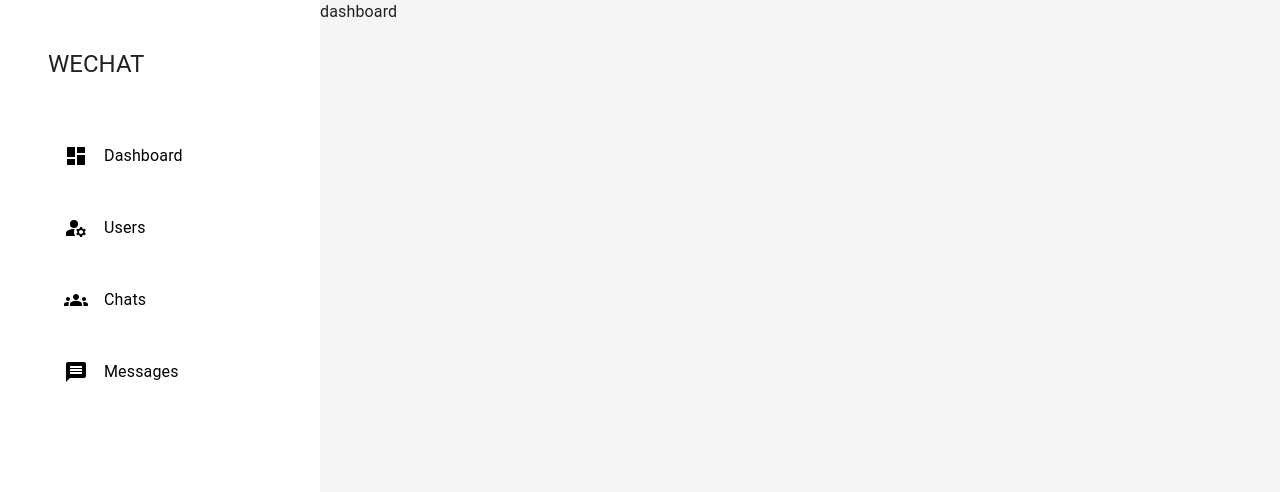
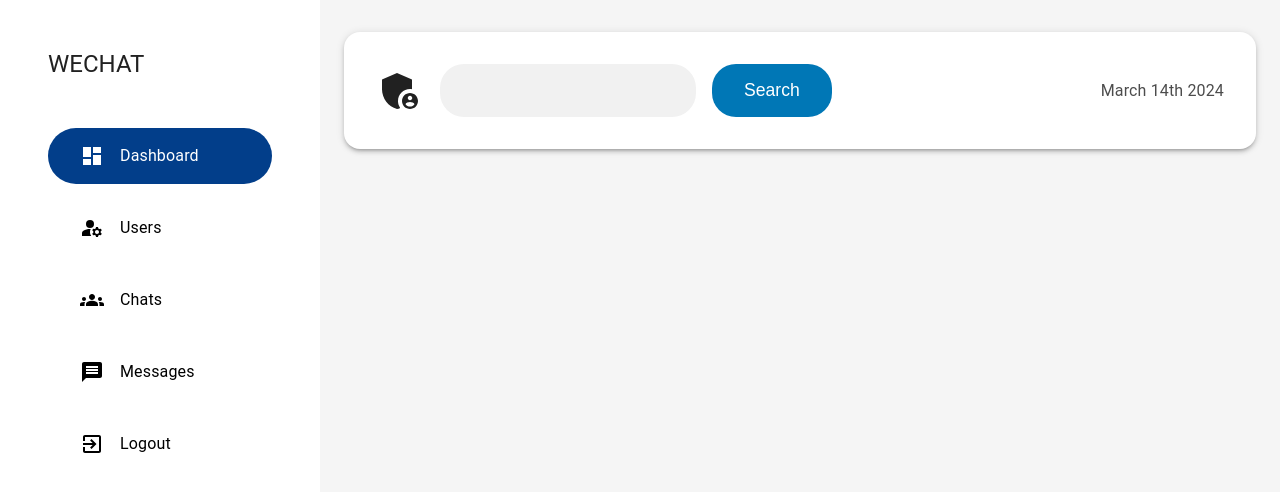
Before and after one commit to Sanskar-12/wechat-frontend, a React (Vite) app: page /admin/dashboard in a window 1280 px wide. Shown: the top 492 px of the page. Built offline with nearby package versions, Linux system fonts and the light colour scheme.

Commit message:
admin continue

```diff
--- a/src/App.jsx
+++ b/src/App.jsx
@@ -12,6 +12,9 @@
 
 const AdminLogin = lazy(() => import("../src/admin/AdminLogin"));
 const AdminDashboard = lazy(() => import("../src/admin/AdminDashboard"));
+const UserManagement = lazy(() => import("../src/admin/UserManagement"));
+const ChatManagement = lazy(() => import("../src/admin/ChatManagement"));
+const MessageManagement = lazy(() => import("../src/admin/MessageManagement"));
 
 const App = () => {
   let user = true;
@@ -37,6 +40,9 @@
 
           <Route path="/admin/login" element={<AdminLogin />} />
           <Route path="/admin/dashboard" element={<AdminDashboard />} />
+          <Route path="/admin/users-management" element={<UserManagement />} />
+          <Route path="/admin/chats-management" element={<ChatManagement />} />
+          <Route path="/admin/messages" element={<MessageManagement />} />
           <Route path="*" element={<NotFound />} />
         </Routes>
       </Suspense>
--- a/src/admin/AdminDashboard.jsx
+++ b/src/admin/AdminDashboard.jsx
@@ -1,7 +1,53 @@
+import { AdminPanelSettings as AdminPanelSettingsIcon } from "@mui/icons-material";
 import AdminLayout from "../components/layout/AdminLayout";
+import { Container, Paper, Stack, Typography, Box } from "@mui/material";
+import moment from "moment";
+import {
+  CurveButton,
+  SearchField,
+} from "../components/styles/StyledComponents";
 
 const AdminDashboard = () => {
-  return <AdminLayout>dashboard</AdminLayout>;
+  const AppBar = (
+    <>
+      <Paper
+        elevation={3}
+        sx={{
+          padding: "2rem",
+          margin: "2rem 0",
+          borderRadius: "1rem",
+        }}
+      >
+        <Stack direction={"row"} alignItems={"center"} spacing={"1rem"}>
+          <AdminPanelSettingsIcon
+            sx={{
+              fontSize: "3rem",
+            }}
+          />
+          <SearchField />
+
+          <CurveButton>Search</CurveButton>
+          <Box flexGrow={1} />
+          <Typography
+            display={{
+              xs: "none",
+              lg: "block",
+            }}
+            color={"rgba(0,0,0,0.7)"}
+            textAlign={"center"}
+          >
+            {moment().format("MMMM Do YYYY")}
+          </Typography>
+        </Stack>
+      </Paper>
+    </>
+  );
+
+  return (
+    <AdminLayout>
+      <Container component={"main"}>{AppBar}</Container>
+    </AdminLayout>
+  );
 };
 
 export default AdminDashboard;
--- /dev/null
+++ b/src/admin/ChatManagement.jsx
@@ -0,0 +1,7 @@
+import AdminLayout from "../components/layout/AdminLayout";
+
+const ChatManagement = () => {
+  return <AdminLayout></AdminLayout>;
+};
+
+export default ChatManagement;
--- /dev/null
+++ b/src/admin/MessageManagement.jsx
@@ -0,0 +1,11 @@
+import AdminLayout from "../components/layout/AdminLayout";
+
+const MessageManagement = () => {
+  return (
+    <AdminLayout>
+      <div>Message Management</div>
+    </AdminLayout>
+  );
+};
+
+export default MessageManagement;
--- /dev/null
+++ b/src/admin/UserManagement.jsx
@@ -0,0 +1,11 @@
+import AdminLayout from "../components/layout/AdminLayout";
+
+const UserManagement = () => {
+  return (
+    <AdminLayout>
+      <div>User Management</div>
+    </AdminLayout>
+  );
+};
+
+export default UserManagement;
--- a/src/components/layout/AdminLayout.jsx
+++ b/src/components/layout/AdminLayout.jsx
@@ -2,6 +2,7 @@
 import {
   Close as CloseIcon,
   Dashboard as DashboardIcon,
+  ExitToApp as ExitToAppIcon,
   Groups as GroupsIcon,
   ManageAccounts as ManageAccountsIcon,
   Menu as MenuIcon,
@@ -15,9 +16,10 @@
   Stack,
   Typography,
 } from "@mui/material";
+import { styled } from "@mui/material";
 import { useState } from "react";
-import { useLocation } from "react-router-dom";
-import { Link } from "../styles/StyledComponents";
+import { useLocation, Link as LinkComponent } from "react-router-dom";
+import { Navigate } from "react-router-dom";
 
 const routes = [
   {
@@ -42,8 +44,22 @@
   },
 ];
 
+const Link = styled(LinkComponent)`
+  text-decoration: none;
+  border-radius: 2rem;
+  padding: 1rem 2rem;
+  color: black;
+  &:hover {
+    color: rgba(0, 0, 0, 0.54);
+  }
+`;
+
 const Sidebar = ({ w = "100%" }) => {
   const location = useLocation();
+
+  const logoutHandler = () => {
+    console.log("Logout");
+  };
 
   return (
     <Stack width={w} direction={"column"} p={"3rem"} spacing={"3rem"}>
@@ -53,19 +69,39 @@
 
       <Stack spacing={"1rem"}>
         {routes.map((route) => (
-          <Link to={route.path} key={route.path}>
+          <Link
+            to={route.path}
+            key={route.path}
+            sx={
+              location.pathname === route.path && {
+                bgcolor: "#023E8A",
+                color: "white",
+                ":hover": {
+                  color: "white",
+                },
+              }
+            }
+          >
             <Stack direction={"row"} alignItems={"center"} spacing="1rem">
               {route.icon}
               <Typography>{route.name}</Typography>
             </Stack>
           </Link>
         ))}
+        <Link onClick={logoutHandler}>
+          <Stack direction={"row"} alignItems={"center"} spacing="1rem">
+            <ExitToAppIcon />
+            <Typography>Logout</Typography>
+          </Stack>
+        </Link>
       </Stack>
     </Stack>
   );
 };
 
 const AdminLayout = ({ children }) => {
+  const isAdmin = true;
+
   const [isMobile, setIsMobile] = useState(false);
 
   const handleMobile = () => {
@@ -75,6 +111,10 @@
   const handleClose = () => {
     setIsMobile(false);
   };
+
+  if (!isAdmin) {
+    return <Navigate to={"/admin/login"} />;
+  }
 
   return (
     <Grid container minHeight={"100vh"}>
--- a/src/components/styles/StyledComponents.jsx
+++ b/src/components/styles/StyledComponents.jsx
@@ -31,3 +31,27 @@
   border-radius: 1.5rem;
   background-color: #e6e6e6;
 `;
+
+export const SearchField = styled("input")`
+  padding: 1rem 2rem;
+  width: 20vmax;
+  border: none;
+  outline: none;
+  border-radius: 1.5rem;
+  background-color: #f1f1f1;
+  font-size: 1.1rem;
+`;
+
+export const CurveButton = styled("button")`
+  border-radius: 1.5rem;
+  padding: 1rem 2rem;
+  border: none;
+  outline: none;
+  cursor: pointer;
+  background-color: #0077b6;
+  color: white;
+  font-size: 1.1rem;
+  &:hover {
+    background-color: #023e8a;
+  }
+`;
```
